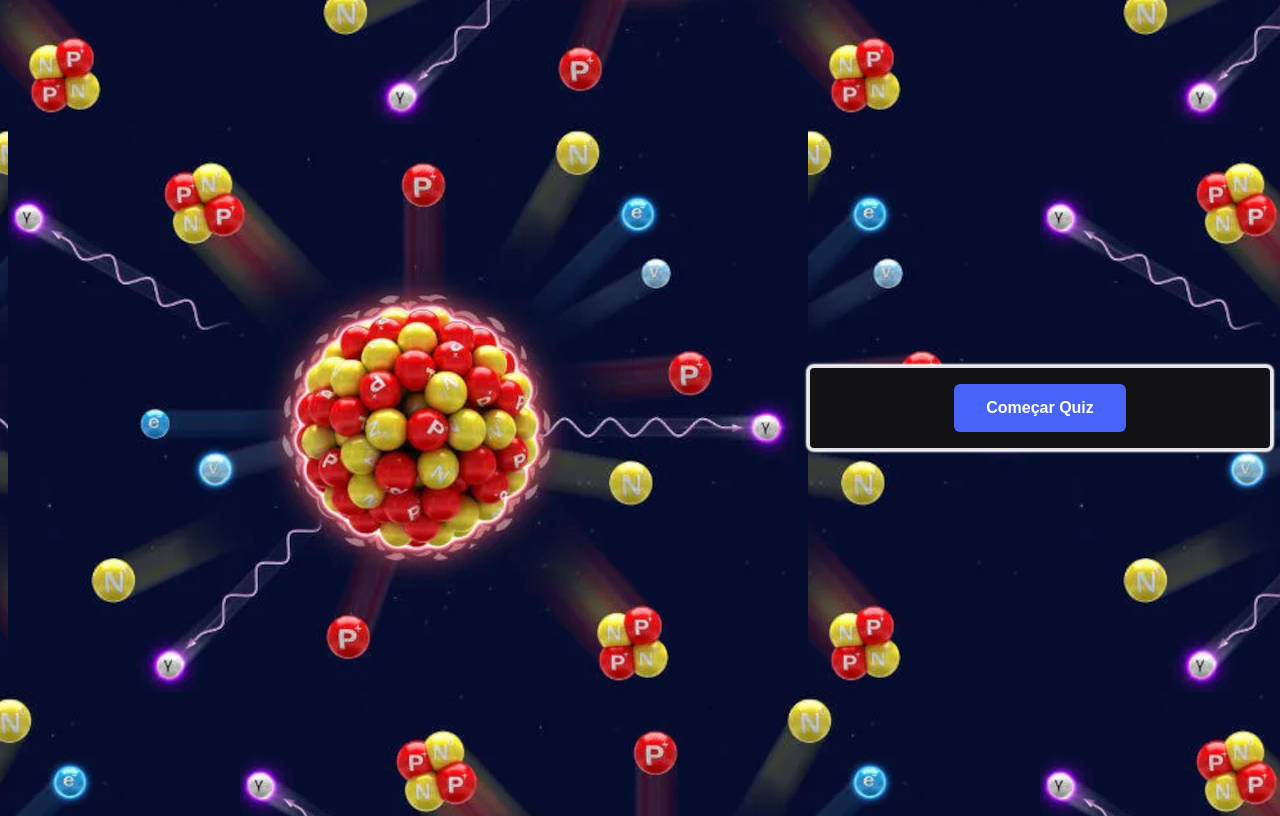
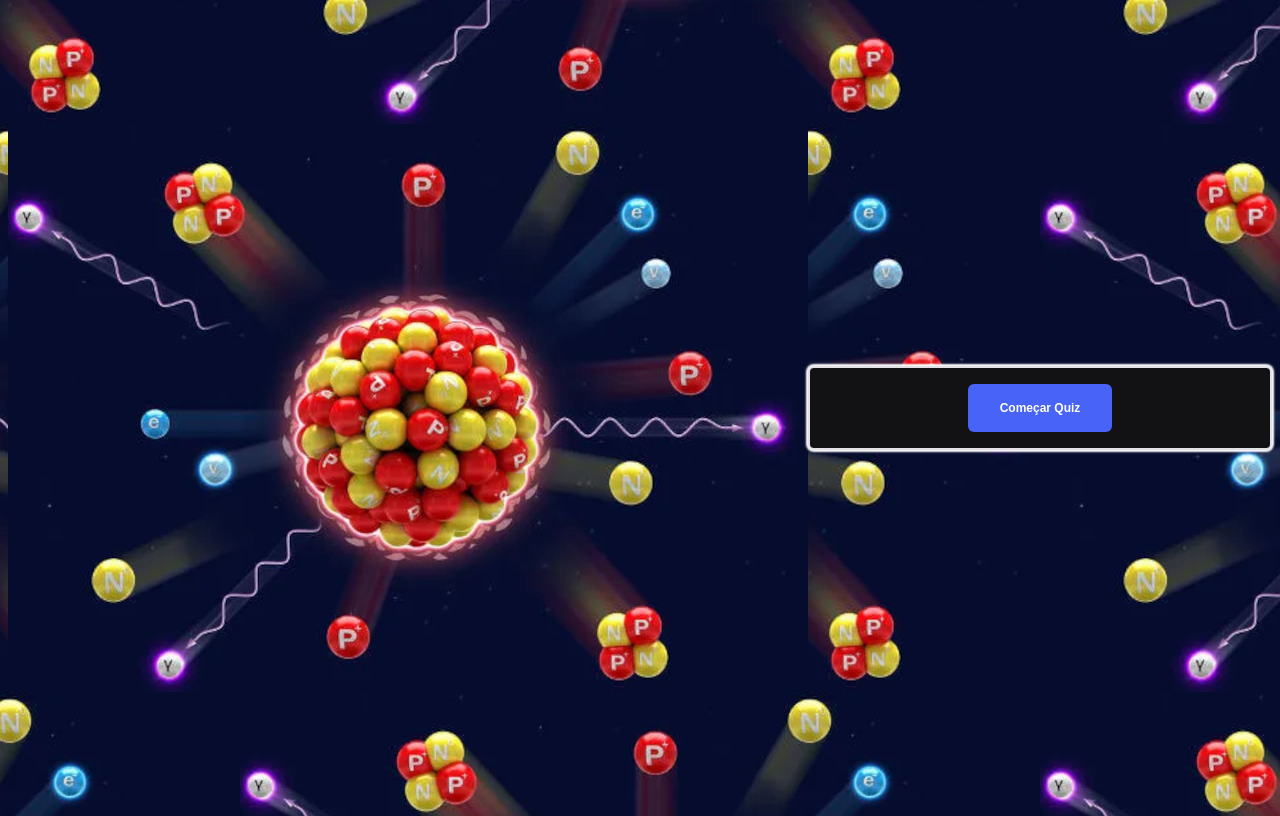
Before and after one commit to thiagosilvadf/quiz-javascript, a plain HTML site: page index.html in a window 1280 px wide. Drawn offline with Linux system fonts and the light colour scheme; files whose address does not match are found by name.

Commit message:
Atualizei

```diff
--- a/style.css
+++ b/style.css
@@ -18,8 +18,8 @@ body {
 
 .container {
     background-color: #121214;
-    width: 100%;
-    max-width: 1800px;
+    width: 90%;
+    max-width: 800px;
     margin: auto;
 
     border: 2px solid #e1e1e6;
@@ -49,7 +49,6 @@ body {
 
 .answers-container {
     text-align: center;
-    height: 200px;
     width: 100%;
     display: grid;
     grid-template-columns: 1fr 1fr;
@@ -62,7 +61,7 @@ body {
 .button {
     background-color: #4863f7;
     color: #fff;
-    font-size: 16px;
+    font-size: 12px;
     font-weight: bold;
     border: 0;
     border-radius: 6px;
```
